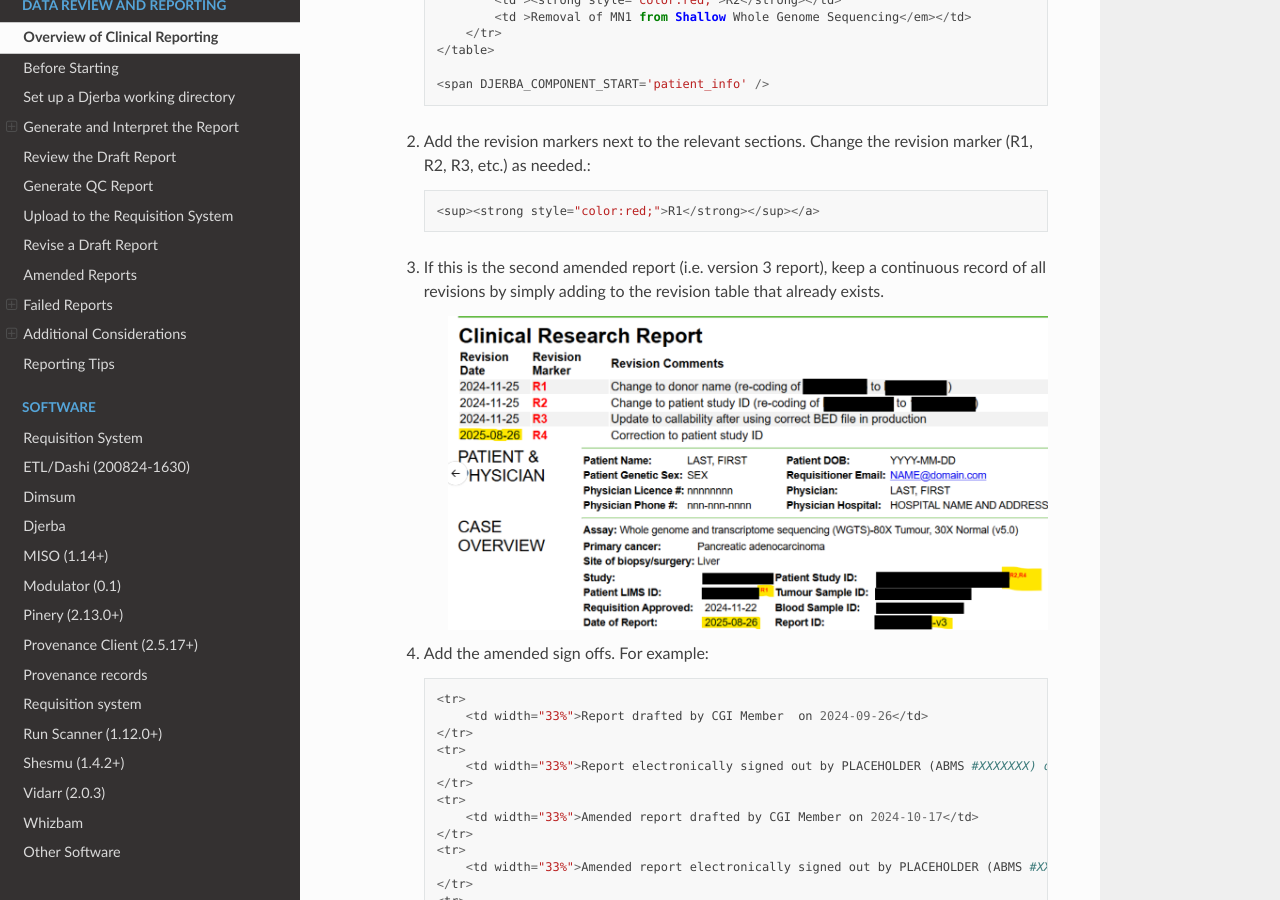
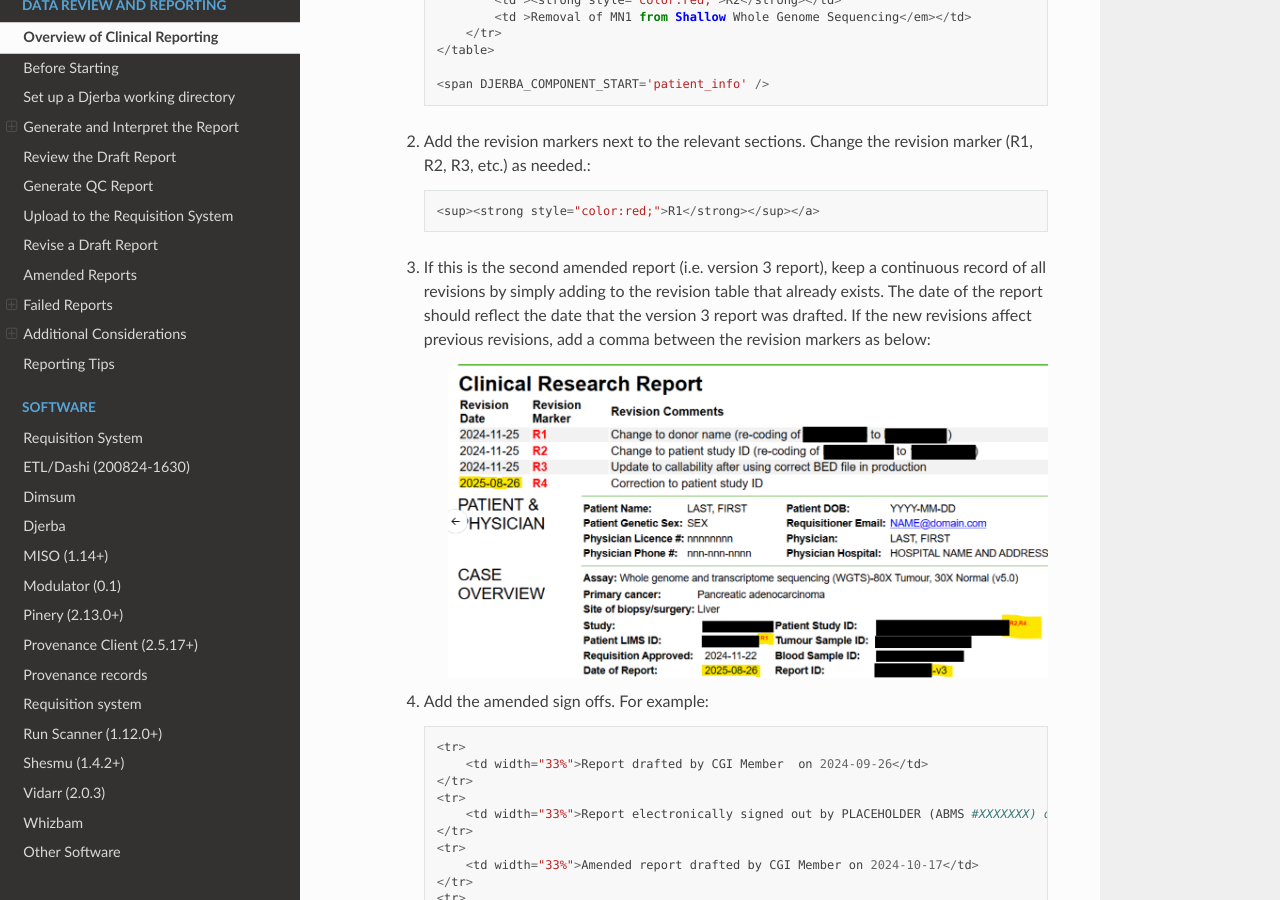
Before and after one commit to oicr-gsi/oicr-gsi, a Sphinx documentation site: the page built from source/data-review-reporting/data-review-and-reporting.rst, in a window 1280 px wide and 900 px high, scrolled down 7795 px. Built offline with Sphinx 7.4.7 and the Read the Docs theme 3.1.0, drawn with Linux system fonts in a browser that asks for light colours.

Commit message:
Update data-review-and-reporting.rst

```diff
--- a/source/data-review-reporting/data-review-and-reporting.rst
+++ b/source/data-review-reporting/data-review-and-reporting.rst
@@ -261,7 +261,7 @@ When amendments are necessary, the following steps must be followed, led by the
 
         <sup><strong style="color:red;">R1</strong></sup></a>
 
-    #. If this is the second amended report (i.e. version 3 report), keep a continuous record of all revisions by simply adding to the revision table that already exists.
+    #. If this is the second amended report (i.e. version 3 report), keep a continuous record of all revisions by simply adding to the revision table that already exists. The date of the report should reflect the date that the version 3 report was drafted. If the new revisions affect previous revisions, add a comma between the revision markers as below:
 
         .. image:: images/v3_amended_report.png
 
```
